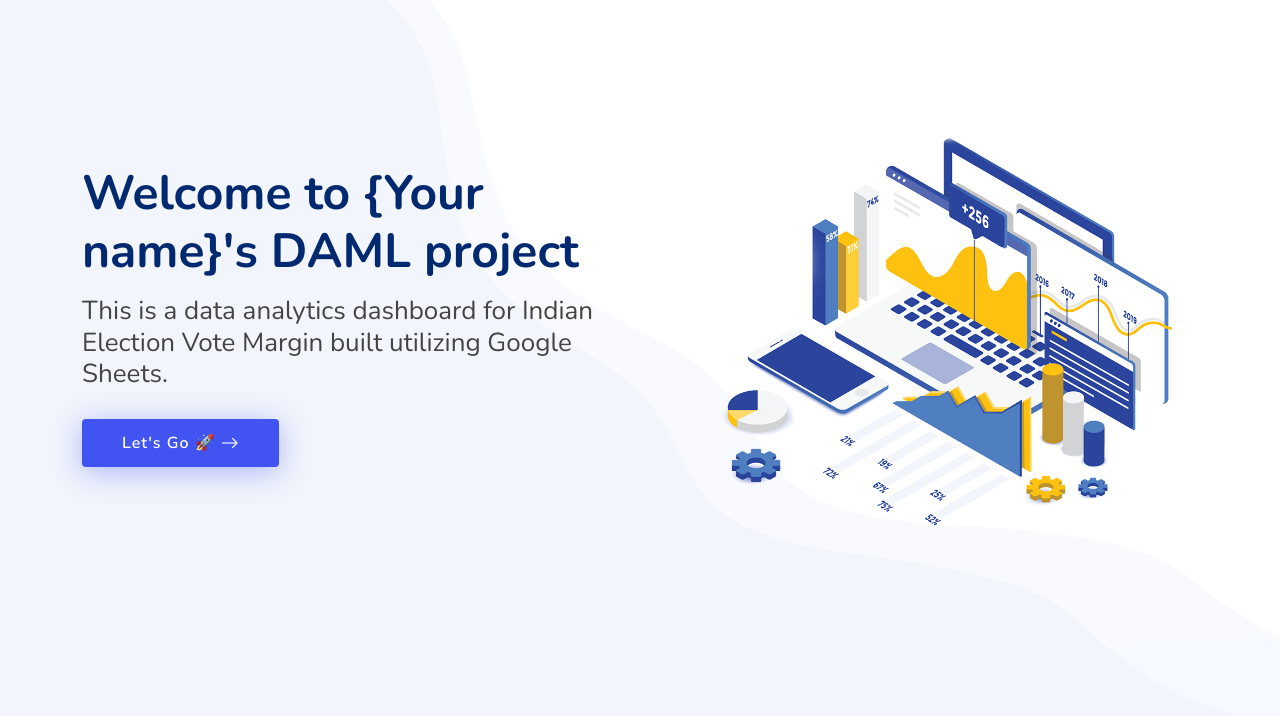
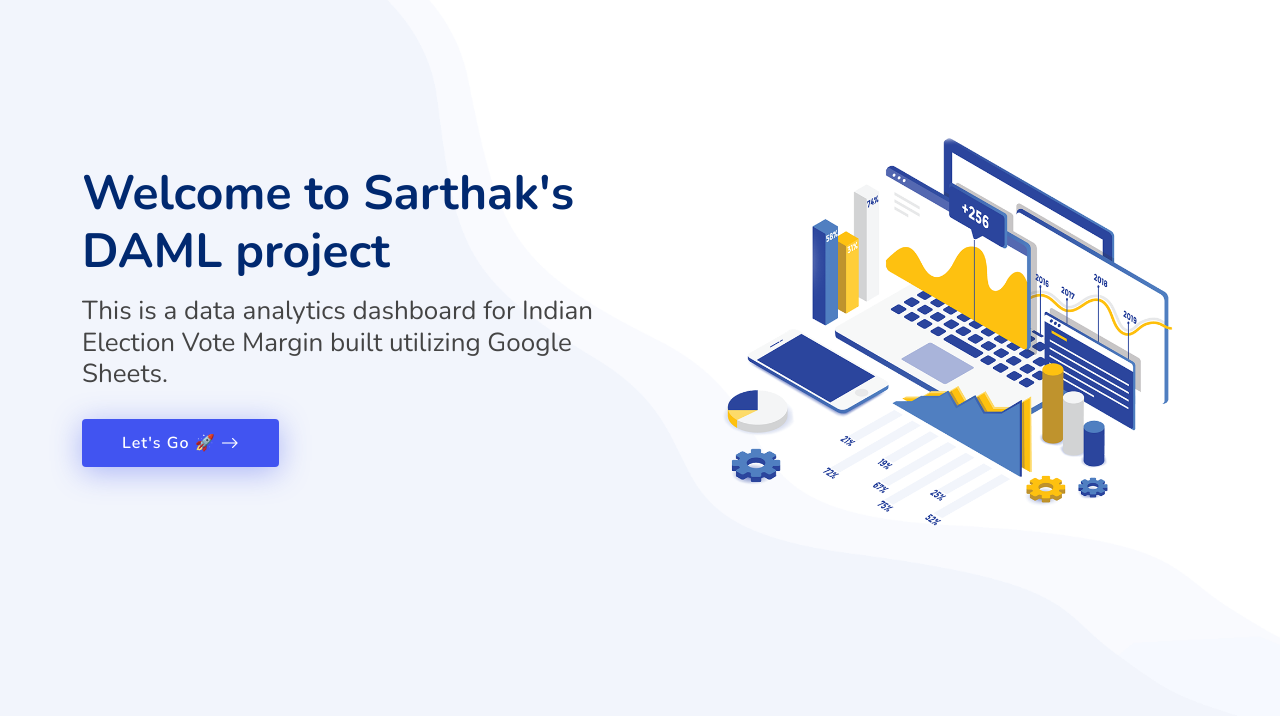
Before and after one commit to zartk-23/excelchart, a plain HTML site: page index.html in a window 1280 px wide. Shown: the part 84-800 px from the top of the page. Drawn offline with nearby package versions, Linux system fonts and the light colour scheme.

```diff
--- a/index.html
+++ b/index.html
@@ -61,7 +61,7 @@
       <div class="row">
         <div class="col-lg-6 d-flex flex-column justify-content-center">
           <h1 data-aos="fade-up">
-            Welcome to {Your name}'s DAML project
+            Welcome to Sarthak's DAML project
           </h1>
           <h2 data-aos="fade-up" data-aos-delay="400">
             This is a data analytics dashboard for Indian Election Vote Margin built utilizing Google Sheets.
```
